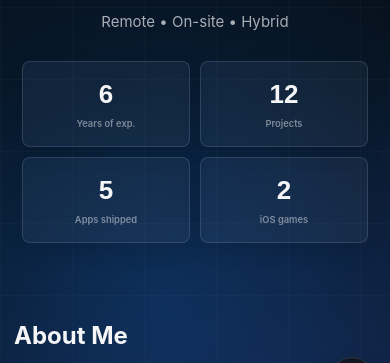
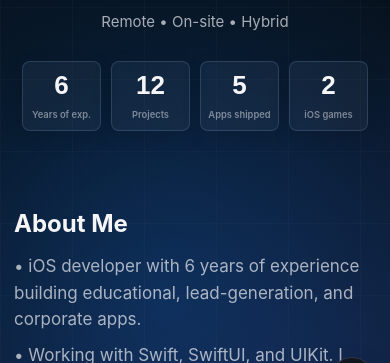
Before and after one commit to NikolaiBorisov/NikolaiBorisov.github.io, a plain HTML site: page index.html in a window 390 px wide. Shown: the part 425-788 px from the top of the page. Drawn offline with Linux system fonts and the light colour scheme.

```diff
--- a/css/styles.css
+++ b/css/styles.css
@@ -422,8 +422,7 @@ h2 {
 
 .stat {
     min-width: 0;
-    padding: 12px 8px;
-    min-height: 96px;
+    padding: 8px 4px;
     display: grid;
     place-items: center;
     align-content: center;
@@ -1948,12 +1947,7 @@ a.stat { color: inherit; text-decoration: none; }
     }
 
     .stats {
-        grid-template-columns: repeat(2, minmax(0, 1fr));
         width: 100%;
-    }
-
-    .stat {
-        min-height: 86px;
     }
 
     .section,
```
